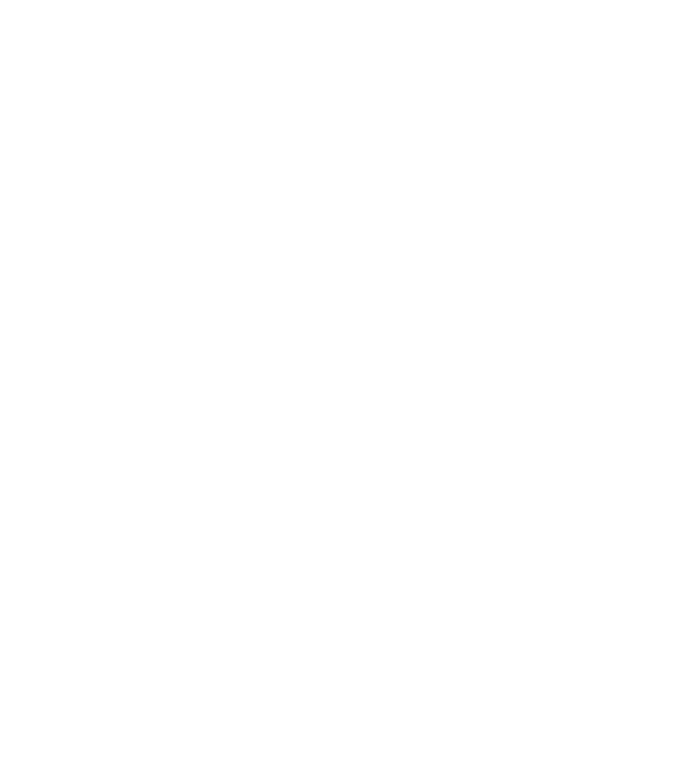
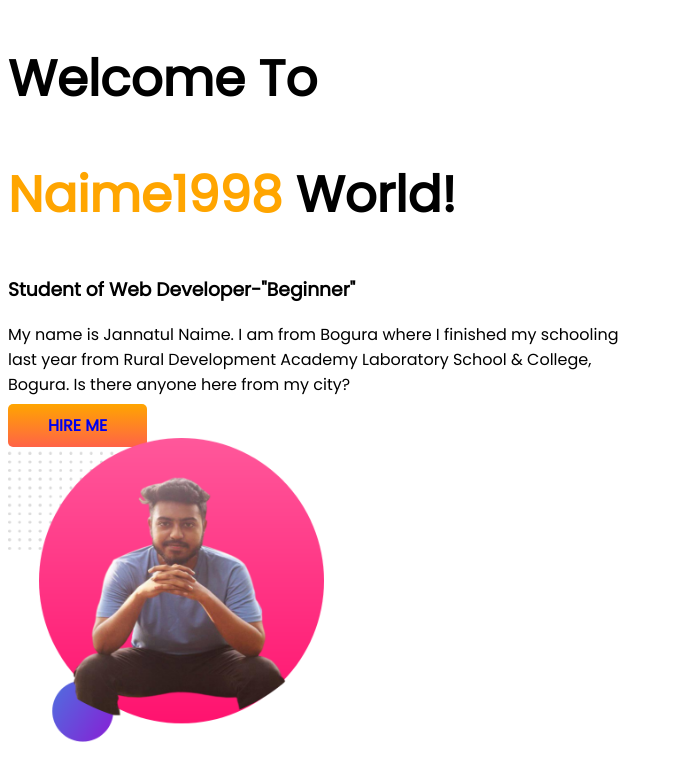
Before and after one commit to Naime1998/developer-portfolio, a plain HTML site: page index.html in a window 1280 px wide. Shown: the whole page, without its empty margins (0-673 px from the left). Drawn offline with Linux system fonts and the light colour scheme.

Commit message:
vul hoisa koi janina

```diff
--- a/index.html
+++ b/index.html
@@ -1,13 +1,34 @@
 <!DOCTYPE html>
 <html lang="en">
+
 <head>
     <meta charset="UTF-8">
     <meta http-equiv="X-UA-Compatible" content="IE=edge">
     <meta name="viewport" content="width=device-width, initial-scale=1.0">
     <title>Naime Portfolio</title>
+    <link rel="preconnect" href="https://fonts.googleapis.com">
+    <link rel="preconnect" href="https://fonts.gstatic.com" crossorigin>
+    <link href="https://fonts.googleapis.com/css2?family=Poppins&display=swap" rel="stylesheet">
     <link rel="stylesheet" href="style.css">
 </head>
+
 <body>
+    <section class="top-banner">
+        <div class="half-width">
+            <h1>Welcome To</h1>
+            <h1><span class="orange-color">Naime1998</span> World!</h1>
+            <h3>Student of Web Developer-"Beginner"</h3>
+            <p>My name is Jannatul Naime. I am from Bogura where I finished my schooling last year from Rural
+                Development
+                Academy Laboratory School & College, Bogura. Is there anyone here from my city?</p>
+            <a class="link-button" target="_blank" href="https://www.linkedin.com/in/jannatul-naime-654405237/">HIRE
+                ME</a>
 
+            <div class="half-width">
+                <img src="images/my-bg2.png" alt="">
+            </div>
+        </div>
+    </section>
 </body>
+
 </html>
--- a/style.css
+++ b/style.css
@@ -0,0 +1,40 @@
+body {
+    font-family: 'Poppins', sans-serif;
+}
+
+h1 {
+    font-size: 50px;
+}
+
+.orange-color {
+    color: orange;
+}
+
+section {
+    display: inline;
+}
+
+.half-width {
+    width: 50%;
+
+}
+
+.half-width img {
+    width: 100%;
+
+}
+
+.link-button {
+    text-decoration: none;
+    background-image: linear-gradient(orange, tomato);
+    padding: 10px 40px;
+    font-weight: bold;
+    border-radius: 5px;
+
+}
+
+.top-banner {
+    background-image: url(images/top-banner.png);
+    background-repeat: no-repeat;
+
+}
```
Also changed, not shown: images/dream-bg.png (added), images/exp-bg.png (added), images/jhankar.png (added), images/jhankar2.png (added), images/my-bg.png (added), images/my-bg2.png (added), images/top-banner.png (added), 7 other files.
